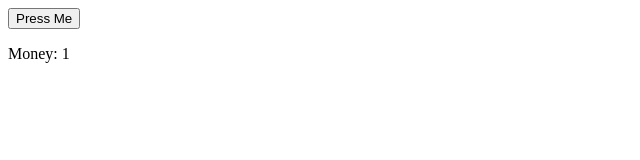
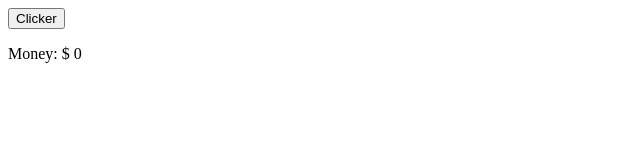
Before and after one commit to Burragon/ExtraRepository, a plain HTML site: page index.html in a window 1280 px wide. Shown: the full height of the page, 0-640 px from the left. Drawn offline with Linux system fonts and the light colour scheme.

Commit message:
Update index.html

```diff
--- a/index.html
+++ b/index.html
@@ -1,8 +1,19 @@
 <!DOCTYPE html>
-<html>
-  <body>
-    <button type = "button" onclick = "calc()"> Press Me </button>
-    <p id = "totallabel">Money: <span id = "total">1</span> </p>
-    <script src="index.js"> </script>
-  </body>
+<html lang="en">
+<head>
+    <meta charset="UTF-8">
+    <meta name="viewport" content="width=device-width, initial-scale=1.0">
+    <title>Clicker Simulator</title>
+</head>
+<body>
+    <form>
+        <button type = "button" onclick = "calculate()"> Clicker </button>
+
+        <p> Money: $<span id = "CurrentMoney"> 0 </span> </p>
+    </form>
+
+    <script src = "app.js"> </script>
+
+</body>
+
 </html>
```
